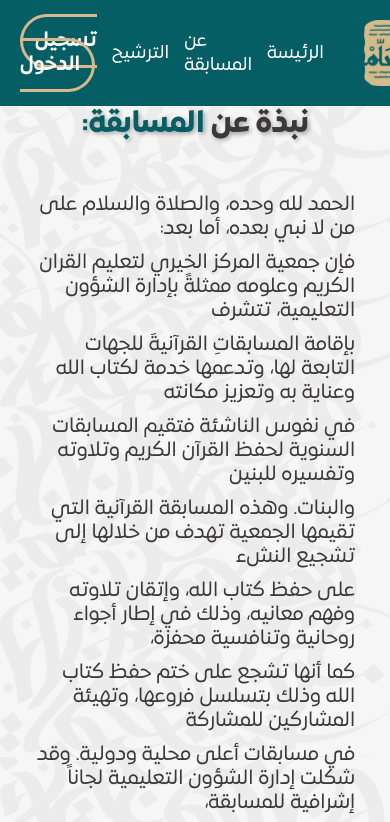
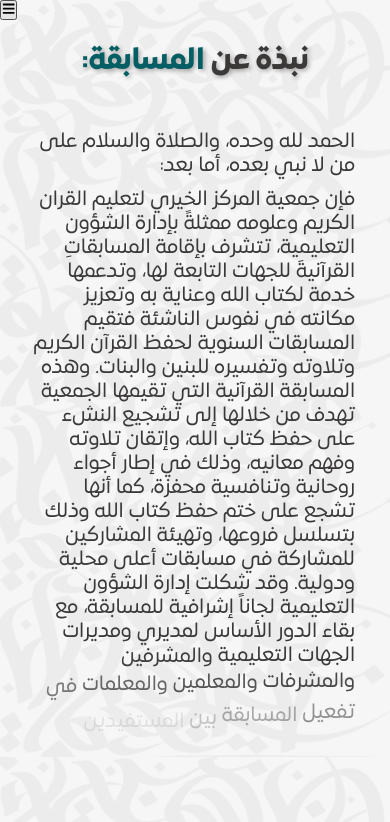
Before and after one commit to IcyCocktail/competition, a React (Create React App) app: page /about in a window 390 px wide. Shown: the top 822 px of the page. Built offline with nearby package versions, Linux system fonts and the light colour scheme.

Commit message:
working on responsiveness

```diff
--- a/package.json
+++ b/package.json
@@ -10,6 +10,7 @@
     "framer-motion": "^12.3.1",
     "react": "^18.3.1",
     "react-dom": "^18.3.1",
+    "react-icons": "^5.5.0",
     "react-router-dom": "^6.29.0",
     "react-scripts": "5.0.1",
     "styled-components": "^6.1.14"
--- a/src/assets/styles.css
+++ b/src/assets/styles.css
@@ -58,6 +58,9 @@
 }
 
 /* GLOBAL STYLING */
+h1{
+    font-size: 60px;
+}
 h2 {
     font-family: bold;
     font-size: 36px;
@@ -115,6 +118,15 @@ ol li {
 }
 
 /* RESPONSIVENESS */
+@media (max-width: 1024px) {
+    h1{
+        font-size: 42px;
+    }
+    nav ul li {
+        font-size: 17px;
+    }
+}
+
 @media (max-width: 768px) {
     h2 {
         font-size: 30px;
@@ -124,12 +136,8 @@ ol li {
         font-size: 12px;
     }
 
-    nav ul li a {
-        font-size: 18px;
-    }
-
-    nav .sign-in a{
-        font-size: 16px;
+    nav ul li {
+        font-size: 14px;
     }
 
     nav .logo-wrapper p {
@@ -147,15 +155,36 @@ ol li {
 }
 
 @media (width > 768px) {
-    .logoSmall{
+    .logoSmall {
         display: none;
     }
 }
 
-@media (max-width: 507px) {
+@media (max-width: 507px) {}
 
+@media (width < 768px) {
+    header .nav-btn {
+        display: block;
+    }
+
+    header nav {
+        position: fixed;
+        top: -100vh;
+        left: 0;
+        height: 100%;
+        width: 100%;
+        background: #055E63;
+        flex-direction: column;
+        transition: transform 0.3s ease-in-out;
+    }
+
+    .responsive_nav {
+        transform: translateX(80vh);
+    }
+    hedaer .nav-close-btn {
+
+    }
 }
-
 
 
 
@@ -198,7 +227,6 @@ body {
 }
 
 .cover h1 {
-    font-size: 60px;
     text-align: center;
     text-shadow: 4px 3px rgba(0, 0, 0, 0.4);
 }
@@ -209,9 +237,10 @@ body {
 
 
 /* NAVIGATION BARS */
-.sidebar{
+.sidebar {
     display: hidden;
 }
+
 nav {
     display: flex;
     justify-content: space-between;
@@ -237,16 +266,15 @@ nav ul li a:hover {
     color: var(--golden);
 }
 
-nav .sign-in a{
+nav ul li:nth-child(3) a {
     font-family: semibold;
-    font-size: 20px;
     border: solid 3px var(--golden);
     border-radius: 50px;
     padding: 12px;
     transition: .2s ease-in-out;
 }
 
-nav .sign-in a:hover{
+nav ul li:nth-child(3) a:hover {
     color: white;
     background-color: var(--golden);
 }
@@ -265,6 +293,15 @@ nav .logo-wrapper p {
 
 nav .logo-wrapper .logo {
     width: 195px;
+}
+
+header .nav-btn {
+    background: transparent;
+    border: none;
+    cursor: pointer;
+    color: var(--golden);
+    font-size: 24px;
+    display: none;
 }
 
 /* DEFAULT */
@@ -669,7 +706,7 @@ td {
     backdrop-filter: blur(10px);
 }
 
-.sign-box form h3{
+.sign-box form h3 {
     color: var(--forest);
     font-size: 30px;
     font-family: bold;
@@ -731,7 +768,7 @@ td {
     border-color: var(--forest);
 }
 
-.sign-box form button{
+.sign-box form button {
     width: 100%;
     background-color: var(--darkness);
     border: none;
@@ -744,6 +781,7 @@ td {
     scale: 1.1;
     transition: all .2s ease-in-out;
 }
-.sign-box form button:hover{
+
+.sign-box form button:hover {
     cursor: pointer;
 }
--- a/src/includes/navbar.js
+++ b/src/includes/navbar.js
@@ -1,47 +1,76 @@
-import React from "react";
+import React, { useRef } from "react";
 import { Link, useLocation } from "react-router-dom";
 import "../assets/styles.css"; // Import styles
 import goldLogo from "../assets/stock/الشعار باللون الذهبي.png";
 import greenLogo from "../assets/stock/الشعار باللون الأخضر.png";
 import goldLogoS from "../assets/stock/الشعار باللون الذهبي مصغر.png";
+import { FaBars, FaTimes } from "react-icons/fa";
 
 function Navbar() {
+  const navRef = useRef();
   const location = useLocation(); // Get current page URL
   const isHomePage = location.pathname === "/";
+  const showNav = () => {
+    navRef.current.classList.toggle("responsive_nav");
+  }
 
   return (
     isHomePage ? (
-      <nav className="special">
+      <header>
+
+        <nav className="special" ref={navRef}>
           <ul>
-          <li className="sign-in"><Link to="/signIn">تسجيل الدخول</Link></li>
+
+            <button className="nav-btn" onClick={showNav}>
+              <FaBars />
+            </button>
+            <button className="nav-btn nav-close-btn" onClick={showNav}>
+              <FaTimes />
+            </button>
+
+            <li className="sign-in">
+              <Link to="/signIn">تسجيل الدخول</Link>
+            </li>
             <li>
               <a href="#nominating">الترشيح</a> {/* Scroll to section */}
             </li>
             <li><Link to="/about">عن المسابقة</Link></li>
             <li><Link to="/">الرئيسة</Link></li>
           </ul>
-
           <div className="logo-wrapper">
             <Link to='/'><img className="logo" src={goldLogo} alt="Logo" /></Link>
             <Link to='/'><img className="logoSmall" src={goldLogoS} alt="Logo" /></Link>
             <p>تحت إشراف المركز الوطني لتنمية القطاع غير الربحي</p>
           </div>
         </nav>
+      </header>
+
     ) : (
-      <nav className="default">
+      <header>
+        <nav className="default" ref={navRef}>
           <ul>
+
+            <button>
+              <FaTimes />
+            </button>
+
             <li className="sign-in"><Link to="/signIn">تسجيل الدخول</Link></li>
             <li><Link to="/#nominating">الترشيح</Link></li> {/* Link to section */}
             <li><Link to="/about">عن المسابقة</Link></li>
             <li><Link to="/">الرئيسة</Link></li>
           </ul>
-
           <div className="logo-wrapper">
             <Link to='/'><img className="logo" src={goldLogo} alt="Logo" /></Link>
             <Link to='/'><img className="logoSmall" src={goldLogoS} alt="Logo" /></Link>
             <p>تحت إشراف المركز الوطني لتنمية القطاع غير الربحي</p>
           </div>
         </nav>
+
+        <button>
+          <FaBars />
+        </button>
+
+      </header>
     )
   );
 }
--- a/src/pages/about.js
+++ b/src/pages/about.js
@@ -8,29 +8,15 @@ import { slideRight, slideLeft, slideUp, textReveal, containerVariants, backClr
 function About() {
     const text = [
         "الحمد لله وحده، والصلاة والسلام على من لا نبي بعده، أما بعد:",
-        "فإن جمعية المركز الخيري لتعليم القران الكريم وعلومه ممثلةً بإدارة الشؤون التعليمية، تتشرف",
-        "بإقامة المسابقاتِ القرآنيةَ للجهات التابعة لها، وتدعمها خدمة لكتاب الله  وعناية به وتعزيز مكانته",
-        "في نفوس الناشئة فتقيم المسابقات السنوية لحفظ القرآن الكريم وتلاوته وتفسيره للبنين",
-        "والبنات. وهذه المسابقة القرآنية التي تقيمها الجمعية تهدف من خلالها إلى تشجيع النشء",
-        "على حفظ كتاب الله، وإتقان تلاوته وفهم معانيه، وذلك في إطار أجواء روحانية وتنافسية محفزة،",
-        "كما أنها تشجع على ختم حفظ كتاب الله وذلك بتسلسل فروعها، وتهيئة المشاركين للمشاركة",
-        "في مسابقات أعلى محلية ودولية. وقد شكلت إدارة الشؤون التعليمية لجاناً إشرافية للمسابقة،",
-        "مع بقاء الدور الأساس لمديري ومديرات الجهات التعليمية والمشرفين والمشرفات والمعلمين",
-        "والمعلمات في تفعيل المسابقة بين المستفيدين من الرجال والنساء، إلى جانب تشكيل فرق",
-        "للتحكيم من المختصين والمختصات، وإجراء عمليات الفرز والتحكيم وفق ضوابط ومعايير موضوعية",
-        "ومحددة."
+        "فإن جمعية المركز الخيري لتعليم القران الكريم وعلومه ممثلةً بإدارة الشؤون التعليمية، تتشرف بإقامة المسابقاتِ القرآنيةَ للجهات التابعة لها، وتدعمها خدمة لكتاب الله وعناية به وتعزيز مكانته في نفوس الناشئة فتقيم المسابقات السنوية لحفظ القرآن الكريم وتلاوته وتفسيره للبنين والبنات. وهذه المسابقة القرآنية التي تقيمها الجمعية تهدف من خلالها إلى تشجيع النشء على حفظ كتاب الله، وإتقان تلاوته وفهم معانيه، وذلك في إطار أجواء روحانية وتنافسية محفزة، كما أنها تشجع على ختم حفظ كتاب الله وذلك بتسلسل فروعها، وتهيئة المشاركين للمشاركة في مسابقات أعلى محلية ودولية. وقد شكلت إدارة الشؤون التعليمية لجاناً إشرافية للمسابقة، مع بقاء الدور الأساس لمديري ومديرات الجهات التعليمية والمشرفين والمشرفات والمعلمين والمعلمات في تفعيل المسابقة بين المستفيدين من الرجال والنساء، إلى جانب تشكيل فرق للتحكيم من المختصين والمختصات، وإجراء عمليات الفرز والتحكيم وفق ضوابط ومعايير موضوعية ومحددة."
     ];
+
+    let wordCounter = 0; // Track the order of words globally
 
     return (
         <>
-
             <section className="about-comp">
-                <motion.div
-                    variants={containerVariants}
-                    initial="initial"
-                    whileInView="animate"
-                    viewport={{ once: true }}
-                >
+                <motion.div variants={containerVariants} initial="initial" whileInView="animate" viewport={{ once: true }} >
                     <motion.h2 variants={slideUp}>
                         <span>نبذة عن </span>المسابقة:
                     </motion.h2>
@@ -48,10 +34,12 @@ function About() {
                         const words = line.split(" ");
                         return (
                             <div key={lineIndex} style={{ display: "flex", flexWrap: "wrap" }}>
-                                {words.map((word, wordIndex) => (
+                                {words.map((word, wordIndex) => {
+                                    wordCounter++; // Increment for each word globally
+                                    return (
                                         <motion.span
                                             key={`${lineIndex}-${wordIndex}`}
-                                        custom={wordIndex + lineIndex * words.length} // Ensure sequential animation
+                                            custom={wordCounter} // Ensures global sequential animation
                                             variants={textReveal}
                                             initial="hidden"
                                             whileInView="visible"
@@ -60,7 +48,8 @@ function About() {
                                         >
                                             {word}
                                         </motion.span>
-                                ))}
+                                    );
+                                })}
                             </div>
                         );
                     })}
--- a/src/pages/home.js
+++ b/src/pages/home.js
@@ -9,8 +9,7 @@ import { slideRight, slideLeft, slideUp, textReveal, containerVariants, backClr,
 function Home() {
     const text = [
         "الحمد لله وحده، والصلاة والسلام على من لا نبي بعده، أما بعد:",
-        "فإن جمعية المركز الخيري لتعليم القران الكريم وعلومه ممثلةً بإدارة الشؤون التعليمية، تتشرف",
-        "بإقامة المسابقاتِ القرآنيةَ للجهات التابعة لها، وتدعمها خدمة لكتاب الله..."
+        "فإن جمعية المركز الخيري لتعليم القران الكريم وعلومه ممثلةً بإدارة الشؤون التعليمية، تتشرف بإقامة المسابقاتِ القرآنيةَ للجهات التابعة لها، وتدعمها خدمة لكتاب الله... "
     ]; // Keep text as an array of lines instead of splitting from a string
 
     return (
@@ -54,7 +53,7 @@ function Home() {
                                 ))}
 
                                 {/* Append the link at the end of the 3rd line */}
-                                {lineIndex === 2 && (
+                                {lineIndex === 1 && (
                                     <motion.span
                                         custom={words.length + lineIndex * words.length} // Delay link animation
                                         variants={textReveal}
```
Also changed, not shown: 1 other file (tests, documents, lock files or other folders). Lines whose indentation alone changed are shown as unchanged.
